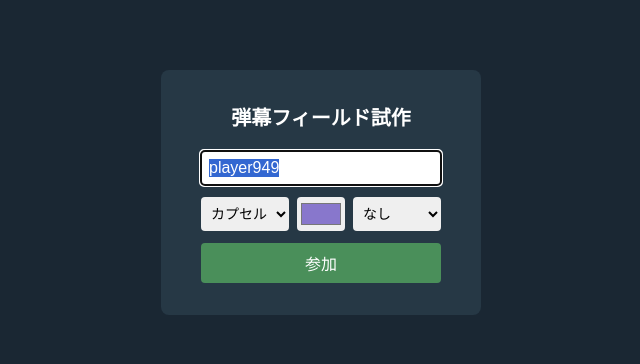
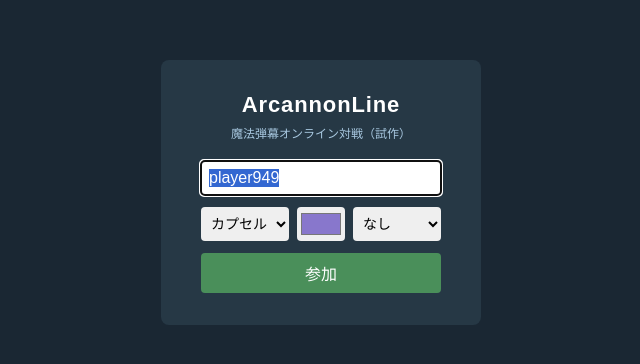
Before and after one commit to ainyan03/arcannonline, a website built with Vite: page client/index.html in a window 1280 px wide. Shown: the part 208-572 px from the top of the page, without its empty margins (319-959 px from the left). Built offline with nearby package versions, Linux system fonts and the light colour scheme.

Commit message:
プロジェクト名を ArcannonLine に決定・改名
arcane (魔法) + cannon (砲) + online。魔法弾幕オンライン対戦。

- package.json 名、ページタイトル、参加画面ロゴ+タグライン、README を更新
- APP_ID を arcannonline に変更 (Nostrルームの名前空間が変わるため、
  旧ビルドのクライアントとは別ルームになる。全端末の再読込で揃う)
- localStorage キーを arcn- 接頭辞へ変更 (保存済みの名前・見た目・
  自作スクリプトは一度リセットされる)
- デバッグハンドルを __arc / __arcBench に改名

```diff
--- a/client/index.html
+++ b/client/index.html
@@ -3,7 +3,7 @@
   <head>
     <meta charset="UTF-8" />
     <meta name="viewport" content="width=device-width, initial-scale=1.0" />
-    <title>弾幕フィールド試作</title>
+    <title>ArcannonLine</title>
     <style>
       html,
       body {
@@ -237,9 +237,16 @@
         font-family: sans-serif;
       }
       .panel h1 {
-        margin: 0 0 8px;
-        font-size: 20px;
+        margin: 0;
+        font-size: 22px;
         text-align: center;
+        letter-spacing: 0.04em;
+      }
+      .panel .tagline {
+        margin: -6px 0 8px;
+        font-size: 12px;
+        text-align: center;
+        color: #a8c8e0;
       }
       .panel input {
         font-size: 16px;
--- a/client/src/game/game.ts
+++ b/client/src/game/game.ts
@@ -161,7 +161,7 @@ export class Game {
     leaveBtn.className = 'leave-btn';
     leaveBtn.textContent = '入り直す';
     leaveBtn.addEventListener('pointerdown', () => {
-      sessionStorage.removeItem('blt-autojoin');
+      sessionStorage.removeItem('arcn-autojoin');
       this.room.leave();
       location.reload();
     });
@@ -203,7 +203,7 @@ export class Game {
       return null;
     };
     // 過去に適用したカスタムスクリプトを復元 (保存時に構文検証済み)
-    const savedScript = localStorage.getItem('blt-custom-script');
+    const savedScript = localStorage.getItem('arcn-custom-script');
     if (savedScript) this.customSource = savedScript;
 
     // ターゲット指定中の相手の足元に表示するリング
@@ -277,8 +277,8 @@ export class Game {
     this.updateHud();
 
     // 開発時のコンソール調査用ハンドル (本体ロジックからは参照しない)
-    (window as unknown as { __blt?: unknown }).__blt = this;
-    (window as unknown as { __bltBench?: unknown }).__bltBench = benchEngine;
+    (window as unknown as { __arc?: unknown }).__arc = this;
+    (window as unknown as { __arcBench?: unknown }).__arcBench = benchEngine;
   }
 
   start(): void {
--- a/client/src/net/nostr.ts
+++ b/client/src/net/nostr.ts
@@ -8,7 +8,7 @@ import { sha256 } from '@noble/hashes/sha2.js';
 import { bytesToHex, hexToBytes, utf8ToBytes } from '@noble/hashes/utils.js';
 
 const NOSTR_KIND = 20808; // ephemeral 範囲内の本アプリ固有値
-const SUB_ID = 'blt';
+const SUB_ID = 'arcn';
 const RECONNECT_BASE_MS = 3_000;
 const RECONNECT_MAX_MS = 60_000;
 const SEEN_MAX = 2_000;
--- a/client/src/sim/danmaku/bench.ts
+++ b/client/src/sim/danmaku/bench.ts
@@ -1,5 +1,5 @@
 // 弾幕エンジンの単体ベンチマーク。ブラウザのコンソールから
-// __bltBench() で実行する。WASM 化の要否判断用。
+// __arcBench() で実行する。WASM 化の要否判断用。
 //
 // シナリオ A: 全弾同一オーナー = 衝突ダメージなし。移動・場外カリング・
 //   空間ハッシュ構築・近傍走査のコストを持続的な弾数で測る
--- a/client/src/ui/join.ts
+++ b/client/src/ui/join.ts
@@ -1,8 +1,8 @@
 import type { Appearance } from '../../../shared/src/protocol';
 
-const NAME_KEY = 'blt-name';
-const AUTOJOIN_KEY = 'blt-autojoin';
-const APPEARANCE_KEY = 'blt-appearance';
+const NAME_KEY = 'arcn-name';
+const AUTOJOIN_KEY = 'arcn-autojoin';
+const APPEARANCE_KEY = 'arcn-appearance';
 
 export interface JoinResult {
   name: string;
@@ -43,7 +43,11 @@ export function showJoinOverlay(): Promise<JoinResult> {
     panel.className = 'panel';
 
     const title = document.createElement('h1');
-    title.textContent = '弾幕フィールド試作';
+    title.textContent = 'ArcannonLine';
+
+    const tagline = document.createElement('div');
+    tagline.className = 'tagline';
+    tagline.textContent = '魔法弾幕オンライン対戦（試作）';
 
     const input = document.createElement('input');
     input.type = 'text';
@@ -95,7 +99,7 @@ export function showJoinOverlay(): Promise<JoinResult> {
       if (e.key === 'Enter') submit();
     });
 
-    panel.append(title, input, row, button);
+    panel.append(title, tagline, input, row, button);
     overlay.appendChild(panel);
     document.body.appendChild(overlay);
     input.focus();
--- a/client/src/ui/script-editor.ts
+++ b/client/src/ui/script-editor.ts
@@ -1,4 +1,4 @@
-const STORAGE_KEY = 'blt-custom-script';
+const STORAGE_KEY = 'arcn-custom-script';
 
 const TEMPLATE = `// 自作弾幕スクリプト (E で開閉)
 // fire(角度deg, 速度, 耐久度, 半径, 残存時間秒) / wait(tick) / loop(n){}
--- a/package.json
+++ b/package.json
@@ -1,5 +1,5 @@
 {
-  "name": "blt",
+  "name": "arcannonline",
   "private": true,
   "version": "0.0.1",
   "type": "module",
--- a/shared/src/protocol.ts
+++ b/shared/src/protocol.ts
@@ -25,7 +25,7 @@ export const STATE_INTERVAL_MS = 66;
 export const MAX_PEERS = 32;
 
 /** ルームトピック。マップ分割する際は ROOM_NAME を増やす */
-export const APP_ID = 'lovyan-blt-proto';
+export const APP_ID = 'arcannonline';
 export const ROOM_NAME = 'field-1';
 
 /** プレゼンス(在室通知)の発行間隔 */
```
Also changed, not shown: README.md.
